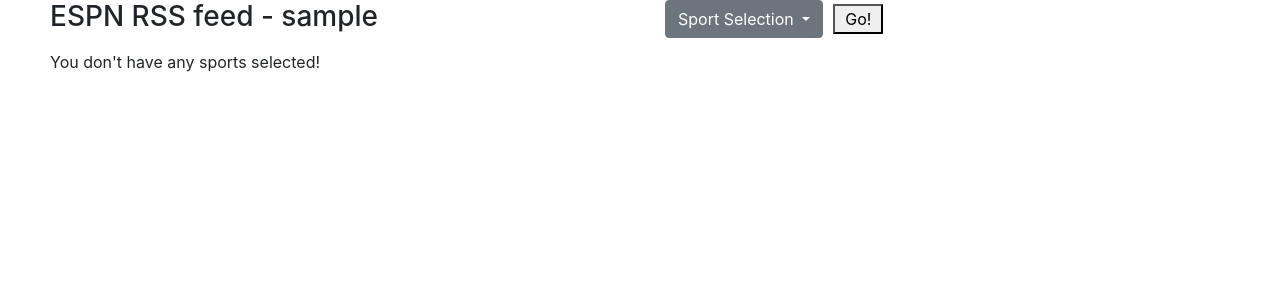
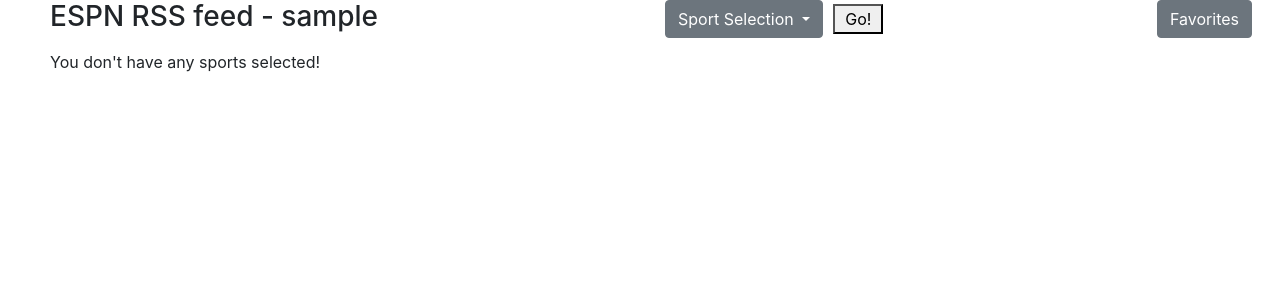
Before and after one commit to montemoranon/NewsFeed, a PHP site: page / in a window 1280 px wide. Shown: the top 300 px of the page. Run offline with PHP 8.4, Linux system fonts and the light colour scheme; the visitor is signed in with stand-in values (Sample User, id 1); some libraries are stand-ins or nearby versions.

Commit message:
Add favorites button

```diff
--- a/index.php
+++ b/index.php
@@ -61,6 +61,7 @@ if ($_SESSION['username'] != "") {
         </div>
         <button class="btn-default" id="submit-new-sports" onclick="reloadNewsItems()">Go!</button>
     </div>
+    <button id="favorites-list-button" class="btn btn-secondary">Favorites</button>
 </div>
 <div id="topNewsItemsDiv">
 </div>
```
